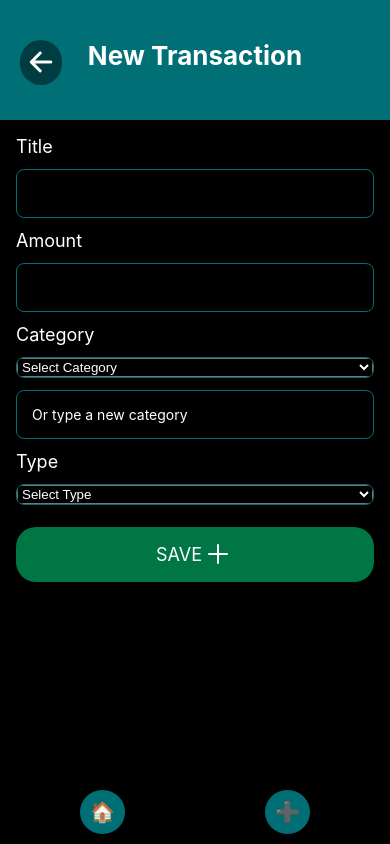
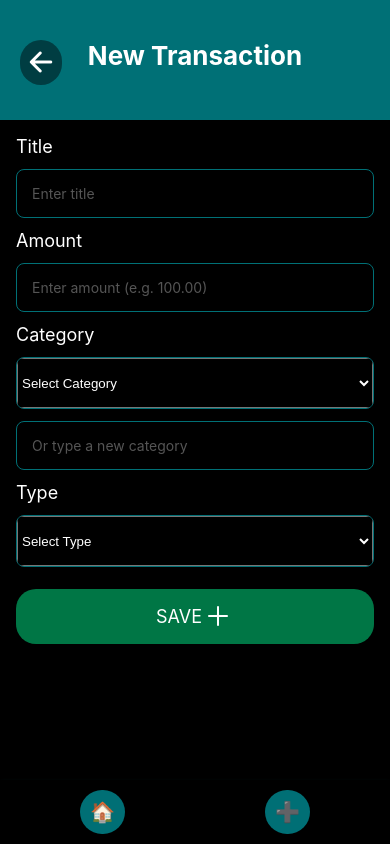
Before and after one commit to AfonsoSousa123/ExpenseTracker, a React Native app: screen /AddTransaction in a window 390 px wide. Built offline with nearby package versions, Linux system fonts and the light colour scheme.

Commit message:
feat: Add placeholders and customize styles in AddTransactionScreen inputs

```diff
--- a/screens/AddTransactionScreen.tsx
+++ b/screens/AddTransactionScreen.tsx
@@ -113,6 +113,8 @@ const AddTransactionScreen = () => {
             style={styles.input}
             value={title}
             onChangeText={setTitle}
+            placeholder="Enter title"
+            placeholderTextColor="#555555" // Customize placeholder color
           />
           <Text style={styles.label}>Amount</Text>
           <TextInput
@@ -125,6 +127,8 @@ const AddTransactionScreen = () => {
               }
             }}
             keyboardType="decimal-pad"
+            placeholder="Enter amount (e.g. 100.00)"
+            placeholderTextColor="#555555" // Customize placeholder color
           />
           <Text style={styles.label}>Category</Text>
           <View style={styles.pickerContainer}>
@@ -144,6 +148,7 @@ const AddTransactionScreen = () => {
             value={category}
             onChangeText={setCategory}
             placeholder="Or type a new category"
+            placeholderTextColor="#555555" // Customize placeholder color
           />
           <Text style={styles.label}>Type</Text>
           <View style={styles.pickerContainer}>
@@ -205,11 +210,12 @@ const styles = StyleSheet.create({
   },
   input: {
     borderWidth: 1,
-    color: "#ffffff",
     borderColor: "#007076",
+    borderRadius: 8,
     padding: 15,
     marginBottom: 12,
-    borderRadius: 8,
+    color: "#ffffff", // Text color
+    backgroundColor: "#000000", // Background color
   },
   label: {
     color: "#ffffff",
@@ -221,10 +227,12 @@ const styles = StyleSheet.create({
     borderColor: "#007076",
     borderRadius: 8,
     marginBottom: 12,
-    overflow: "hidden",
+    overflow: "hidden", // Ensures the picker fits within the container
+    backgroundColor: "#000000", // Background for the container
   },
   picker: {
-    color: "#ffffff",
-    backgroundColor: "#000000",
+    color: "#ffffff", // Text color inside the picker
+    backgroundColor: "#000000", // Background color for the picker
+    height: 50, // Adjust height
   },
 });
```
